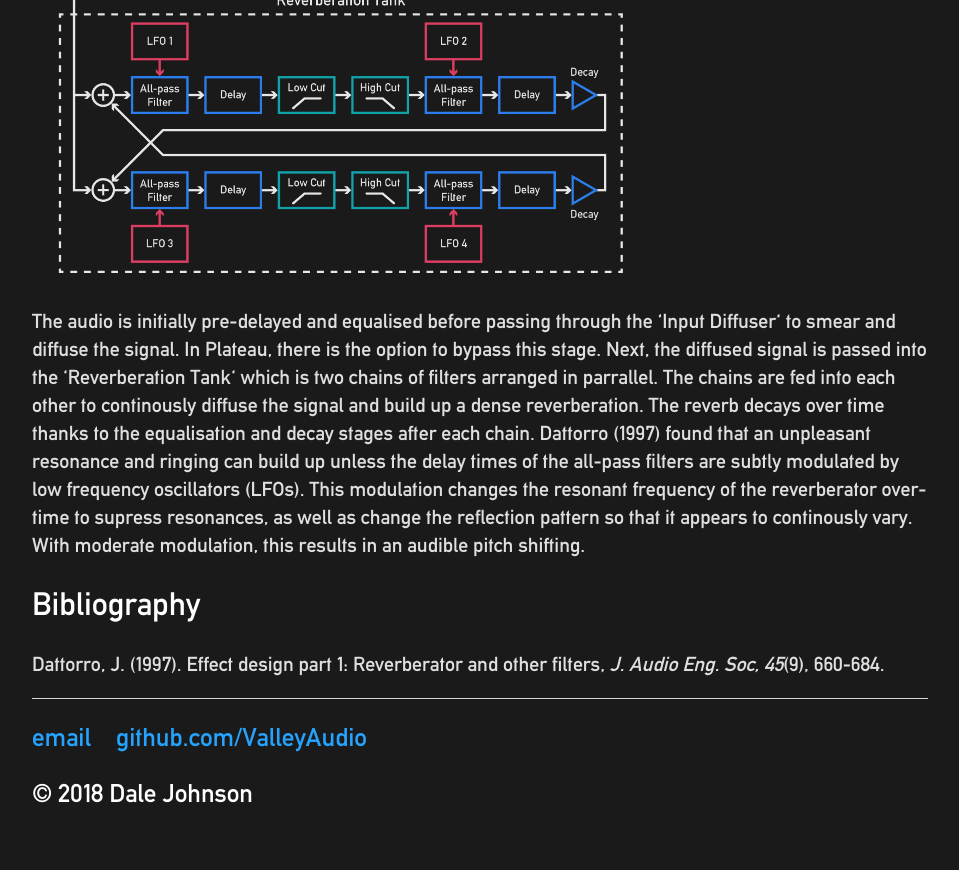
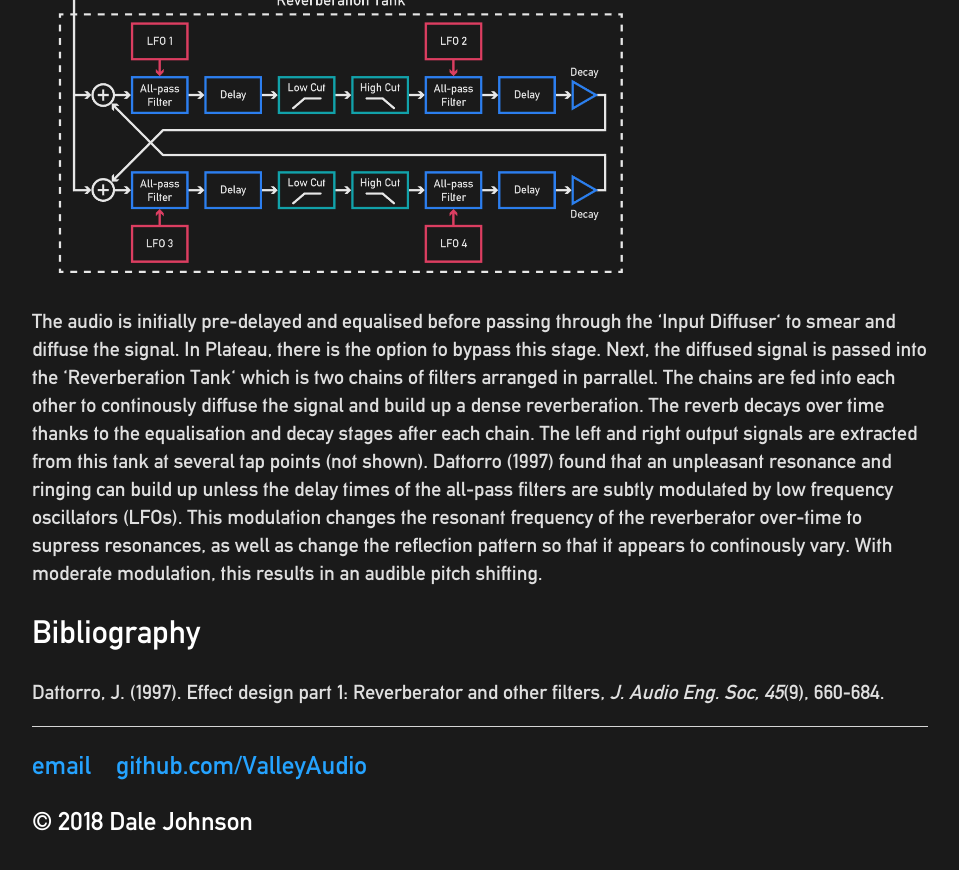
Before and after one commit to ValleyAudio/ValleyAudio.github.io, a Jekyll site: the page built from rack/plateau/plateau.html, in a window 1280 px wide and 900 px high, scrolled down 1259 px. Shown: the top 870 px of the window, without its empty margins (160-1119 px from the left). Built offline with Jekyll 4.4.1, drawn with Linux system fonts in a browser that asks for light colours.

Commit message:
Corrections

```diff
--- a/rack/plateau/plateau.html
+++ b/rack/plateau/plateau.html
@@ -24,7 +24,7 @@ title: Plateau
     <p>
         The audio is initially pre-delayed and equalised before passing through the 'Input Diffuser' to smear and diffuse the signal. In Plateau, there is the option to bypass this stage.
 
-        Next, the diffused signal is passed into the 'Reverberation Tank' which is two chains of filters arranged in parrallel. The chains are fed into each other to continously diffuse the signal and build up a dense reverberation. The reverb decays over time thanks to the equalisation and decay stages after each chain.
+        Next, the diffused signal is passed into the 'Reverberation Tank' which is two chains of filters arranged in parrallel. The chains are fed into each other to continously diffuse the signal and build up a dense reverberation. The reverb decays over time thanks to the equalisation and decay stages after each chain. The left and right output signals are extracted from this tank at several tap points (not shown).
 
         Dattorro (1997) found that an unpleasant resonance and ringing can build up unless the delay times of the all-pass filters are subtly modulated by low frequency oscillators (LFOs). This modulation changes the resonant frequency of the reverberator over-time to supress resonances, as well as change the reflection pattern so that it appears to continously vary. With moderate modulation, this results in an audible pitch shifting.
     </p>
```
